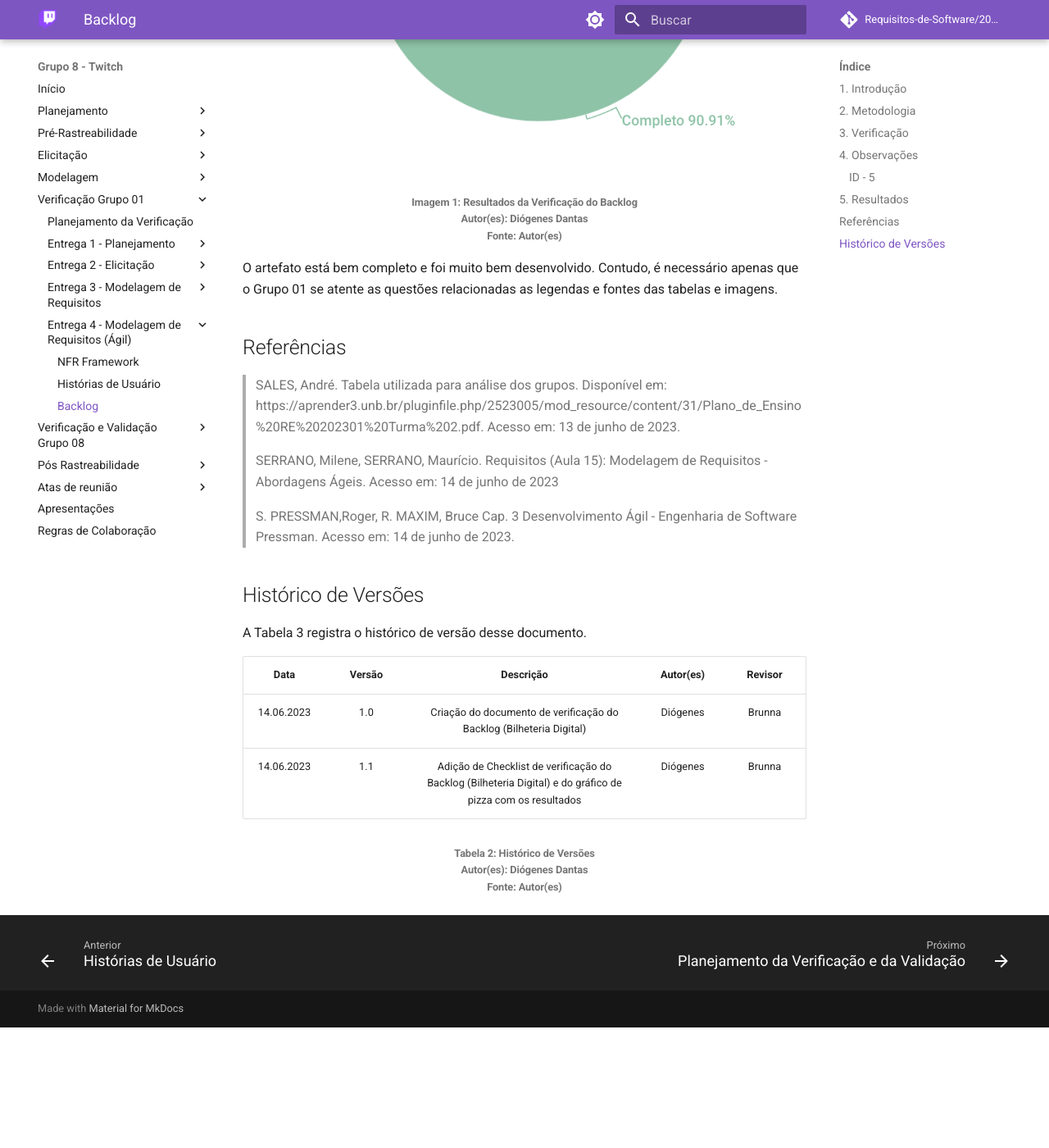
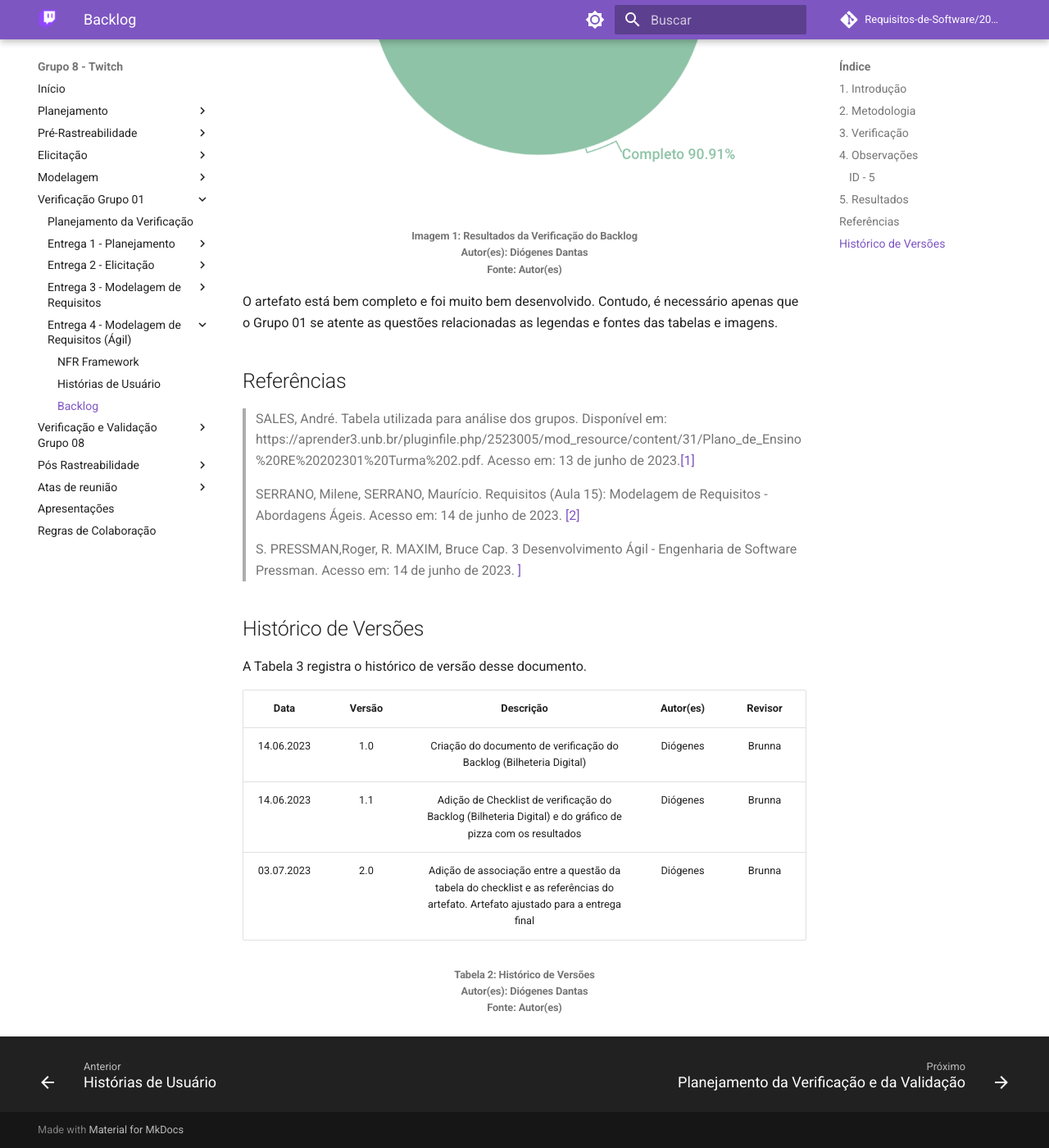
Before and after one commit to Requisitos-de-Software/2023.1-Twitch, an MkDocs documentation site: the page built from docs/verificacao_grupo01/verifica01_backlog.md, in a window 1280 px wide and 1400 px high, scrolled down 1955 px. Shown: the whole window at 82% size. Built offline with MkDocs 1.6.1 and Material for MkDocs 9.7.7, drawn with Linux system fonts in a browser that asks for light colours; comment, search, counter and statistics services are not loaded; before the commit the page ends 3208 px from its top, so only the background shows below that.

Commit message:
fix: adiciona revisoes para a entrega final

```diff
--- a/docs/verificacao_grupo01/verifica01_backlog.md
+++ b/docs/verificacao_grupo01/verifica01_backlog.md
@@ -12,17 +12,17 @@
 
 | ID |Questão| Resultado da Verificação |
 | :---: | --- | :---: |
-| 01 | O artefato possui uma introdução | Completo |
-| 02 | O artefato possui a metodologia  | Completo |
-| 03 | O artefato possui uma tabela com histórico de versões, com data, descrição, autor(es) e revisor(es)  | Completo |
-| 04 | O artefato possui referências bibliográficas  | Completo |
-| 05 | As tabelas, imagens ou vídeos do artefato possuem fontes e legendas | Incompleto | Completo |
-| 06 | O documento possui os participantes do desenvolvimento do artefato | Completo |
-| 07 | O documento possui as funções de cada participante no desenvolvimento do artefato | Completo |
-| 08 | O documento possui uma entrevista gravada com o Product Owner | Completo |
-| 09 | O documento possui épicos, histórias de usuários e features | Completo |
-| 10 | O documento possui uma entrevista gravada com o Product Owner | Completo |
-| 11 | O documento possui uma explicação de cada épico | Completo |
+| 01 | O artefato possui uma introdução [1](#1) | Completo |
+| 02 | O artefato possui a metodologia [1](#1) | Completo |
+| 03 | O artefato possui uma tabela com histórico de versões, com data, descrição, autor(es) e revisor(es) [1](#1) | Completo |
+| 04 | O artefato possui referências bibliográficas [1](#1) | Completo |
+| 05 | As tabelas, imagens ou vídeos do artefato possuem fontes e legendas [1](#1) | Incompleto | Completo |
+| 06 | O documento possui os participantes do desenvolvimento do artefato [2](#1)| Completo |
+| 07 | O documento possui as funções de cada participante no desenvolvimento do artefato [2](#1)| Completo |
+| 08 | O documento possui uma entrevista gravada com o Product Owner [3](#2)| Completo |
+| 09 | O documento possui épicos, histórias de usuários e features [2](#1)| Completo |
+| 10 | O documento possui uma entrevista gravada com o Product Owner [3](#1) | Completo |
+| 11 | O documento possui uma explicação de cada épico [2](#1) | Completo |
 
 <h6 align = "center"> Tabela 1: Checklist para Verificação do Backlog
 <br> Autor(es): Diógenes Dantas
@@ -44,11 +44,11 @@
 O artefato está bem completo e foi muito bem desenvolvido. Contudo, é necessário apenas que o Grupo 01 se atente as questões relacionadas as legendas e fontes das tabelas e imagens.
 ## Referências
 
->SALES, André. Tabela utilizada para análise dos grupos. Disponível em: https://aprender3.unb.br/pluginfile.php/2523005/mod_resource/content/31/Plano_de_Ensino%20RE%20202301%20Turma%202.pdf. Acesso em: 13 de junho de 2023.
+>SALES, André. Tabela utilizada para análise dos grupos. Disponível em: https://aprender3.unb.br/pluginfile.php/2523005/mod_resource/content/31/Plano_de_Ensino%20RE%20202301%20Turma%202.pdf. Acesso em: 13 de junho de 2023.<a id="1">[1]</a>
 
->SERRANO, Milene, SERRANO, Maurício. Requisitos (Aula 15): Modelagem de Requisitos - Abordagens Ágeis. Acesso em: 14 de junho de 2023
+>SERRANO, Milene, SERRANO, Maurício. Requisitos (Aula 15): Modelagem de Requisitos - Abordagens Ágeis. Acesso em: 14 de junho de 2023. <a id="2">[2]</a>
 
->S. PRESSMAN,Roger, R. MAXIM, Bruce Cap. 3 Desenvolvimento Ágil - Engenharia de Software Pressman. Acesso em: 14 de junho de 2023.
+>S. PRESSMAN,Roger, R. MAXIM, Bruce Cap. 3 Desenvolvimento Ágil - Engenharia de Software Pressman. Acesso em: 14 de junho de 2023. <a id="3">]</a>
 
 
 ## Histórico de Versões
@@ -59,7 +59,7 @@
 | :--------: | :----: | :----------------------------------------------------------------------------: | :--------: | :------: |
 | 14.06.2023 | 1.0    | Criação do documento de verificação do Backlog (Bilheteria Digital) |   Diógenes   |  Brunna  |
 | 14.06.2023 | 1.1    | Adição de Checklist de verificação do Backlog (Bilheteria Digital) e do gráfico de pizza com os resultados |   Diógenes   |  Brunna  |
-
+| 03.07.2023 | 2.0    | Adição de associação entre a questão da tabela do checklist e as referências do artefato. Artefato ajustado para a entrega final |  Diógenes  | Brunna |
 
 <h6 align = "center"> Tabela 2: Histórico de Versões
 <br> Autor(es): Diógenes Dantas
```
Also changed, not shown: docs/verificacao_grupo01/verifica01_introspeccao.md (+2 -1 lines), docs/verificacao_grupo01/verifica01_threelevelscale.md (+13 -12 lines).
